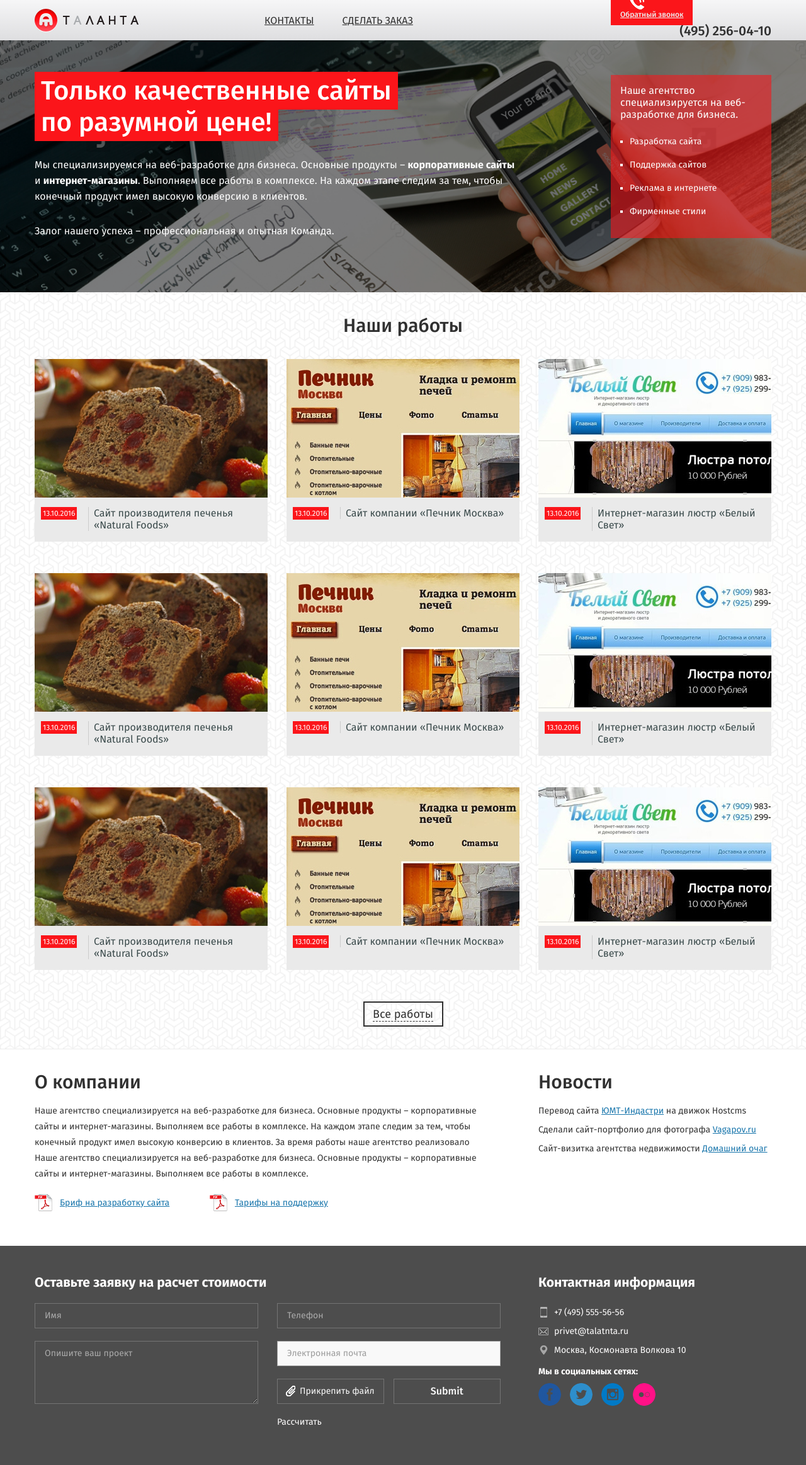
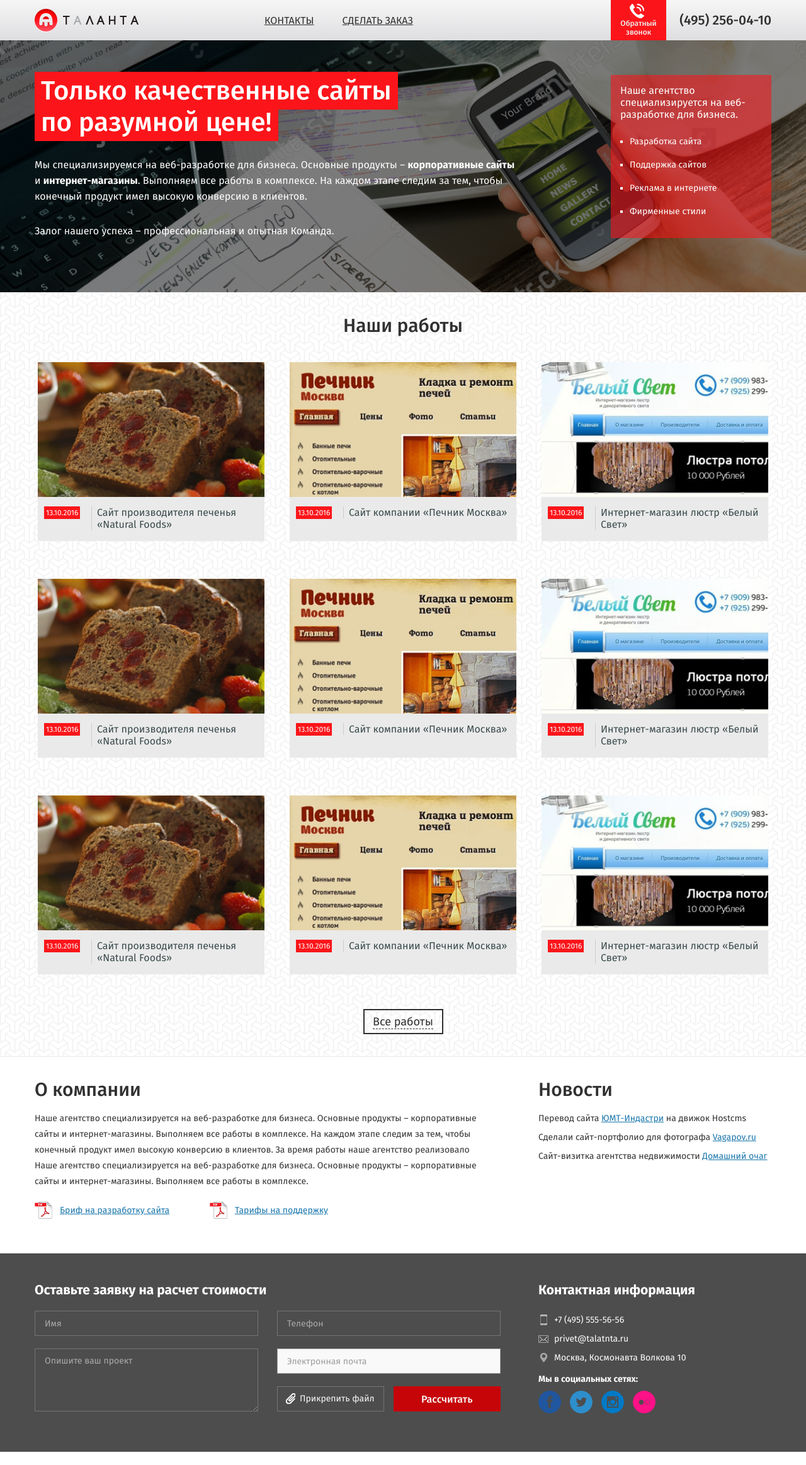
Before and after one commit to Ruala/portfolioAlex, a PHP site: page / in a window 1280 px wide. Shown: the whole page at 63% size. After the commit the page ends 2305 px from the top, so only its background shows below. Run offline with PHP 8.4, Linux system fonts and the light colour scheme.

Commit message:
правки css

```diff
--- a/css/_head.scss
+++ b/css/_head.scss
@@ -164,6 +164,7 @@ button {
 }
 
 .btn__callback {
+    display: inline-block;
     position: relative;
     z-index: 2;
     width: 88px;
@@ -172,6 +173,8 @@ button {
     font-size: 12px;
     font-weight: 500;
     color: #ededee;
+    text-align: center;
+    text-decoration: none;
     background-color: $main_red;
 
     &::before {
@@ -207,13 +210,18 @@ button {
     }
 }
 
-.btn__submit {
+form .btn__submit {
+    display: block;
     width: 167px;
     height: 40px;
+    padding: 0;
+    margin: 0 auto;
     font-size: 16px;
     font-weight: 500;
     color: #f9f9f9;
     background-color: $btn_red;
+    border: none;
+    cursor: pointer;
 }
 
 /* ---------------------------------------------- /*
@@ -445,9 +453,18 @@ html.mm-opening .hamburger--collapse .hamburger-inner::before {
     img {
         @include  transition(all 0.4s ease);
     }
+    .examples__content {
+        border: 5px solid transparent;
+        @include  transition(all 0.4s ease);
+    }
 
-    &:hover img {
-        @include transform(scale(1.15));
+    &:hover {
+        img {
+            @include transform(scale(1.15));
+        }
+        .examples__content {
+            border-color: #9ba0a1;
+    }
     }
 }
 .link__image {
@@ -481,5 +498,8 @@ html.mm-opening .hamburger--collapse .hamburger-inner::before {
             color: #3a4a4b;
             text-decoration: none;
         }
+        &:hover a {
+            text-decoration: underline;
+        }
     }
 }
--- a/css/styles.css
+++ b/css/styles.css
@@ -142,6 +142,7 @@ button {
     background-image: url("../images/icon__addfile.png"); }
 
 .btn__callback {
+  display: inline-block;
   position: relative;
   z-index: 2;
   width: 88px;
@@ -150,6 +151,8 @@ button {
   font-size: 12px;
   font-weight: 500;
   color: #ededee;
+  text-align: center;
+  text-decoration: none;
   background-color: #fb151a; }
   .btn__callback::before {
     content: '';
@@ -179,13 +182,18 @@ button {
   .btn__more:hover span {
     border-bottom-color: transparent; }
 
-.btn__submit {
+form .btn__submit {
+  display: block;
   width: 167px;
   height: 40px;
+  padding: 0;
+  margin: 0 auto;
   font-size: 16px;
   font-weight: 500;
   color: #f9f9f9;
-  background-color: #c60509; }
+  background-color: #c60509;
+  border: none;
+  cursor: pointer; }
 
 /* ---------------------------------------------- /*
  Transition elsements
@@ -422,12 +430,20 @@ html.mm-opening .hamburger--collapse .hamburger-inner::before {
     -moz-transition: all 0.4s ease;
     -o-transition: all 0.4s ease;
     transition: all 0.4s ease; }
+  .examples__box .examples__content {
+    border: 5px solid transparent;
+    -webkit-transition: all 0.4s ease;
+    -moz-transition: all 0.4s ease;
+    -o-transition: all 0.4s ease;
+    transition: all 0.4s ease; }
   .examples__box:hover img {
     -ms-transform: scale(1.15);
     -moz-transform: scale(1.15);
     -webkit-transform: scale(1.15);
     -o-transform: scale(1.15);
     transform: scale(1.15); }
+  .examples__box:hover .examples__content {
+    border-color: #9ba0a1; }
 
 .link__image {
   display: block;
@@ -456,6 +472,8 @@ html.mm-opening .hamburger--collapse .hamburger-inner::before {
     .examples__text .title a {
       color: #3a4a4b;
       text-decoration: none; }
+    .examples__text .title:hover a {
+      text-decoration: underline; }
 
 .info {
   padding: 40px 0 55px;
--- a/index.html
+++ b/index.html
@@ -106,6 +106,7 @@
             <div>
                 <div class="examples__box">
                     <div class="incontainer">
+                        <div class="examples__content">
                             <a href="#" class="link__image"><img src="images/work_1.jpg" alt="Пример работы"></a>
                             <div class="examples__text">
                                 <div class="data">13.10.2016</div>
@@ -115,8 +116,10 @@
                             </div>
                         </div>
                     </div>
+                </div>
                 <div class="examples__box">
                     <div class="incontainer">
+                        <div class="examples__content">
                             <a href="#" class="link__image"><img src="images/work_2.jpg" alt="Пример работы"></a>
                             <div class="examples__text">
                                 <div class="data">13.10.2016</div>
@@ -126,8 +129,10 @@
                             </div>
                         </div>
                     </div>
+                </div>
                 <div class="examples__box">
                     <div class="incontainer">
+                        <div class="examples__content">
                             <a href="#" class="link__image"><img src="images/work_3.jpg" alt="Пример работы"></a>
                             <div class="examples__text">
                                 <div class="data">13.10.2016</div>
@@ -137,8 +142,10 @@
                             </div>
                         </div>
                     </div>
+                </div>
                 <div class="examples__box">
                     <div class="incontainer">
+                       <div class="examples__content">
                            <a href="#" class="link__image"><img src="images/work_1.jpg" alt="Пример работы"></a>
                            <div class="examples__text">
                                <div class="data">13.10.2016</div>
@@ -148,8 +155,10 @@
                            </div>
                        </div>
                     </div>
+                </div>
                 <div class="examples__box">
                     <div class="incontainer">
+                       <div class="examples__content">
                            <a href="#" class="link__image"><img src="images/work_2.jpg" alt="Пример работы"></a>
                            <div class="examples__text">
                                <div class="data">13.10.2016</div>
@@ -159,8 +168,10 @@
                            </div>
                        </div>
                     </div>
+                </div>
                 <div class="examples__box">
                     <div class="incontainer">
+                        <div class="examples__content">
                             <a href="#" class="link__image"><img src="images/work_3.jpg" alt="Пример работы"></a>
                             <div class="examples__text">
                                 <div class="data">13.10.2016</div>
@@ -170,8 +181,10 @@
                             </div>
                         </div>
                     </div>
+                </div>
                 <div class="examples__box">
                     <div class="incontainer">
+                       <div class="examples__content">
                            <a href="#" class="link__image"><img src="images/work_1.jpg" alt="Пример работы"></a>
                            <div class="examples__text">
                                <div class="data">13.10.2016</div>
@@ -181,8 +194,10 @@
                            </div>
                        </div>
                     </div>
+                </div>
                 <div class="examples__box">
                     <div class="incontainer">
+                     <div class="examples__content">
                          <a href="#" class="link__image"><img src="images/work_2.jpg" alt="Пример работы"></a>
                          <div class="examples__text">
                              <div class="data">13.10.2016</div>
@@ -192,8 +207,10 @@
                          </div>
                      </div>
                     </div>
+                </div>
                 <div class="examples__box">
                     <div class="incontainer">
+                        <div class="examples__content">
                             <a href="#" class="link__image"><img src="images/work_3.jpg" alt="Пример работы"></a>
                             <div class="examples__text">
                                 <div class="data">13.10.2016</div>
@@ -203,10 +220,12 @@
                             </div>
                         </div>
                     </div>
+                </div>
 
                 <div class="hidden-examples">
                     <div class="examples__box">
                         <div class="incontainer">
+                          <div class="examples__content">
                               <a href="#" class="link__image"><img src="images/work_1.jpg" alt="Пример работы"></a>
                               <div class="examples__text">
                                   <div class="data">13.10.2016</div>
@@ -216,8 +235,10 @@
                               </div>
                           </div>
                         </div>
+                    </div>
                     <div class="examples__box">
                         <div class="incontainer">
+                            <div class="examples__content">
                                 <a href="#" class="link__image"><img src="images/work_2.jpg" alt="Пример работы"></a>
                                 <div class="examples__text">
                                     <div class="data">13.10.2016</div>
@@ -227,8 +248,10 @@
                                 </div>
                             </div>
                         </div>
+                    </div>
                     <div class="examples__box">
                         <div class="incontainer">
+                          <div class="examples__content">
                               <a href="#" class="link__image"><img src="images/work_3.jpg" alt="Пример работы"></a>
                               <div class="examples__text">
                                   <div class="data">13.10.2016</div>
@@ -238,8 +261,10 @@
                               </div>
                           </div>
                         </div>
+                    </div>
                     <div class="examples__box">
                         <div class="incontainer">
+                           <div class="examples__content">
                                <a href="#" class="link__image"><img src="images/work_1.jpg" alt="Пример работы"></a>
                                <div class="examples__text">
                                    <div class="data">13.10.2016</div>
@@ -249,13 +274,16 @@
                                </div>
                            </div>
                         </div>
+                    </div>
                     <div class="examples__box">
                         <div class="incontainer">
+                           <div class="examples__content">
                                <a href="#" class="link__image"><img src="images/work_2.jpg" alt="Пример работы"></a>
                                <div class="examples__text">
                                    <div class="data">13.10.2016</div>
                                    <div class="title">
                                        <a href="#">Сайт компании «Печник Москва»</a>
+                                   </div>
                                </div>
                            </div>
                         </div>
@@ -324,7 +352,7 @@
                         <input class="reverse" type="text" name="email" placeholder="Электронная почта" required>
                         <label for="file_1" class="label__file"><span class="icon__addfile"></span>Прикрепить файл</label>
                         <input id="file_1" class="hidden" type="file" name="file">
-                        <input class="btn__submit" type="submit">Рассчитать</input>
+                        <input class="btn__submit" type="submit" value="Рассчитать">
                     </div>
                 </div>
 
```
Also changed, not shown: 1 other file. Lines whose indentation alone changed are shown as unchanged.
